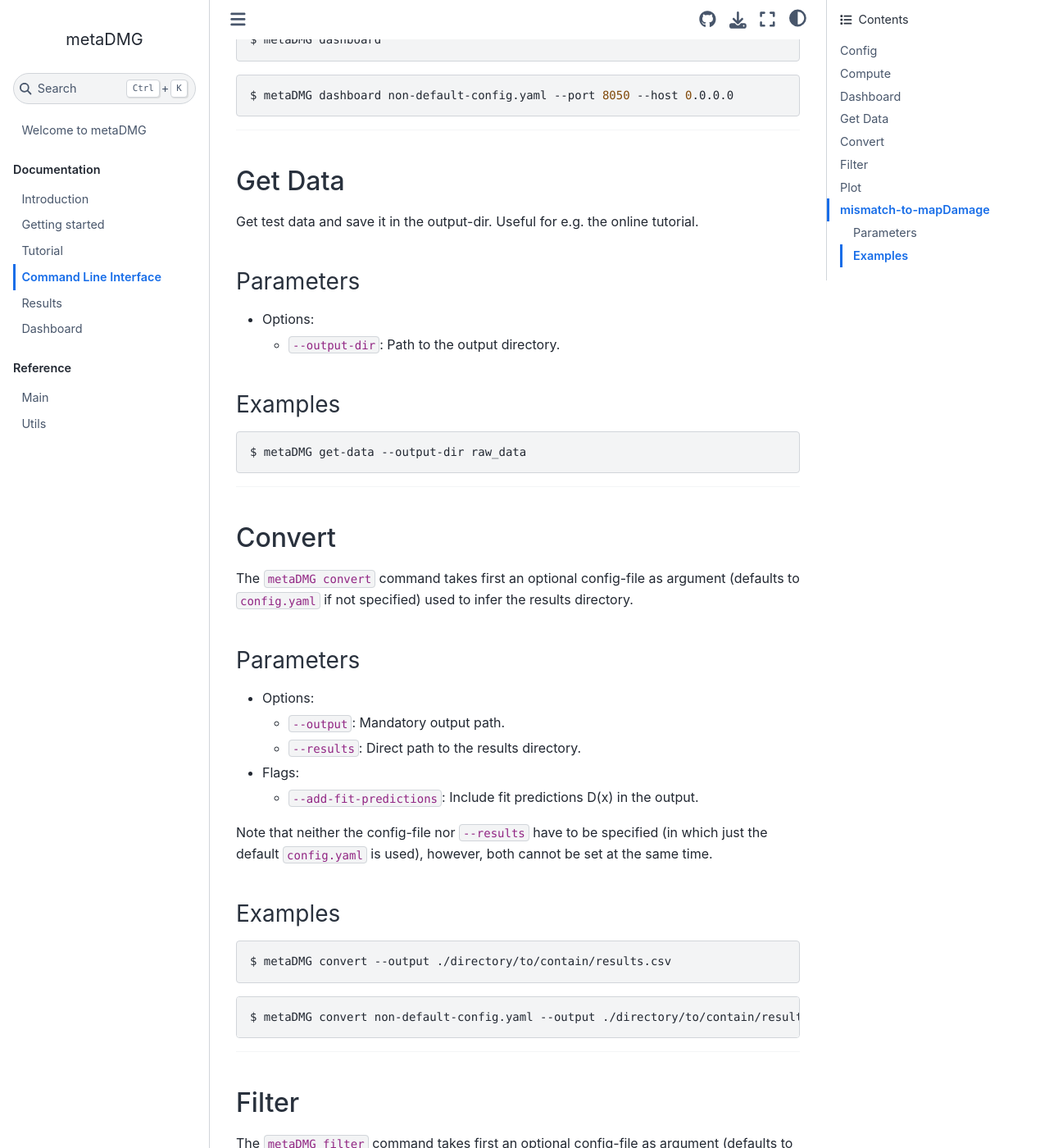
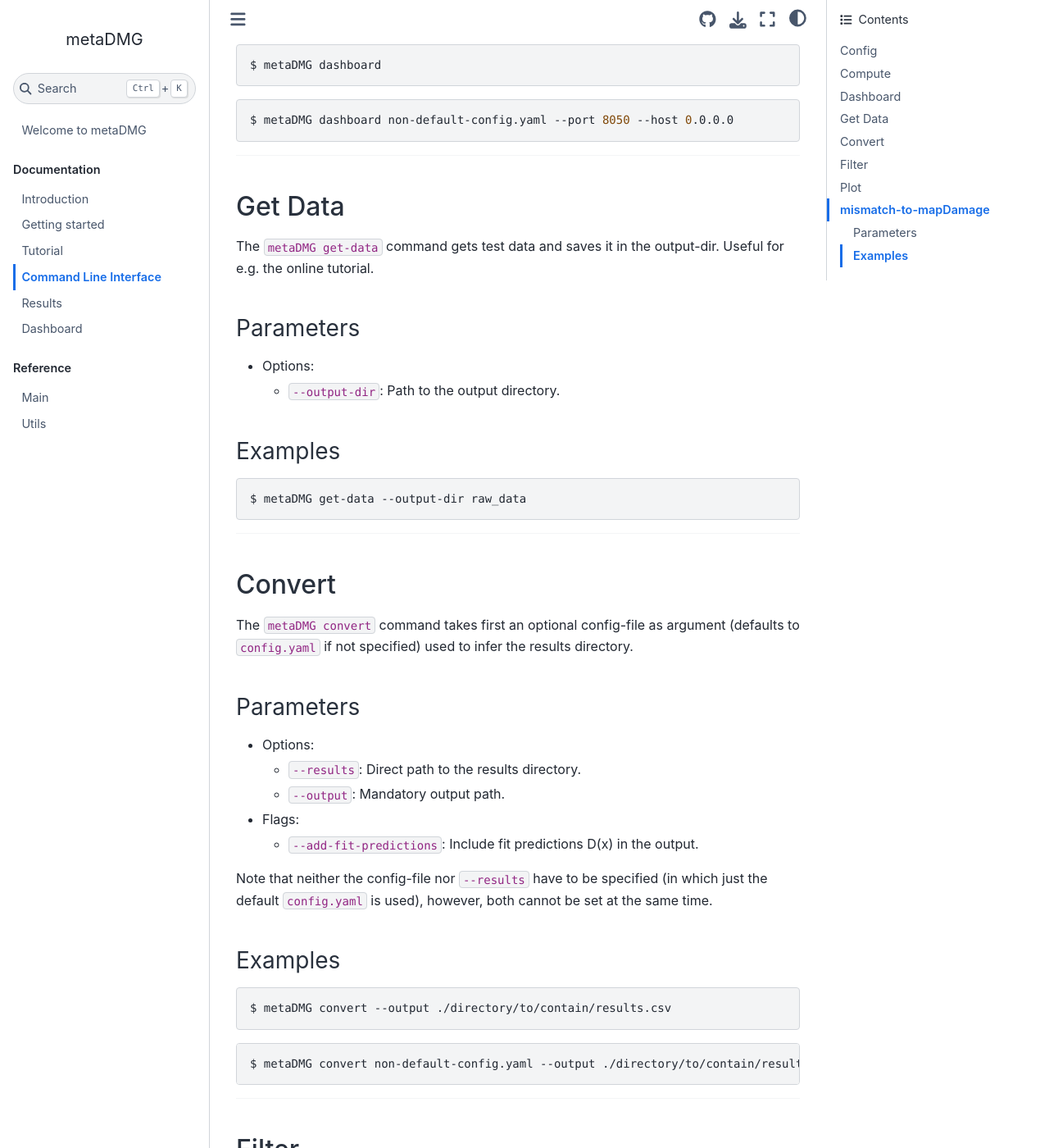
Before and after one commit to metaDMG-dev/metaDMG-core, a Sphinx documentation site: the page built from docs/source/command-line-interface.md, in a window 1280 px wide and 1400 px high, scrolled down 3788 px. Shown: the whole window at 82% size. Built offline with Sphinx 7.4.7 and the Sphinx Book theme 1.1.4, drawn with Linux system fonts in a browser that asks for light colours; some of the changed text lies outside the part shown.

Commit message:
docs: Update CLI doc

```diff
--- a/docs/source/command-line-interface.md
+++ b/docs/source/command-line-interface.md
@@ -122,6 +122,7 @@
 ### Parameters
 
 - Options:
+  - `--results`: Path to the results directory.
   - `--port`: The port to be used for the dashboard. Default is `8050`.
   - `--host`: The dashboard host adress. Default is `0.0.0.0`.
 
@@ -144,7 +145,7 @@
 (command_line_interface_get_data)=
 ## Get Data
 
-Get test data and save it in the output-dir. Useful for e.g. the online tutorial.
+The `metaDMG get-data` command gets test data and saves it in the output-dir. Useful for e.g. the online tutorial.
 
 ### Parameters
 
@@ -169,8 +170,8 @@
 ### Parameters
 
 - Options:
+  - `--results`: Direct path to the results directory.
   - `--output`: Mandatory output path.
-  - `--results`: Direct path to the results directory.
 
 - Flags:
   - `--add-fit-predictions`: Include fit predictions D(x) in the output.
@@ -200,10 +201,9 @@
 ### Parameters
 
 - Options:
+  - `--results`: Direct path to the results directory.
   - `--output`: Mandatory output path.
-  - `--query`: The query string to use for filtering. Follows the [Pandas Query()](https://pandas.pydata.org/pandas-docs/stable/user_guide/indexing.html#the-query-method) syntax.
-  - `--results`: Direct path to the results directory.
-Default is `""` which applies no filtering and is thus similar to the `metaDMG convert` command.
+  - `--query`: The query string to use for filtering. Follows the [Pandas Query()](https://pandas.pydata.org/pandas-docs/stable/user_guide/indexing.html#the-query-method) syntax. Default is `""` which applies no filtering and is thus similar to the `metaDMG convert` command.
 
 - Flags:
   - `--add-fit-predictions`: Include fit predictions D(x) in the output.
```
